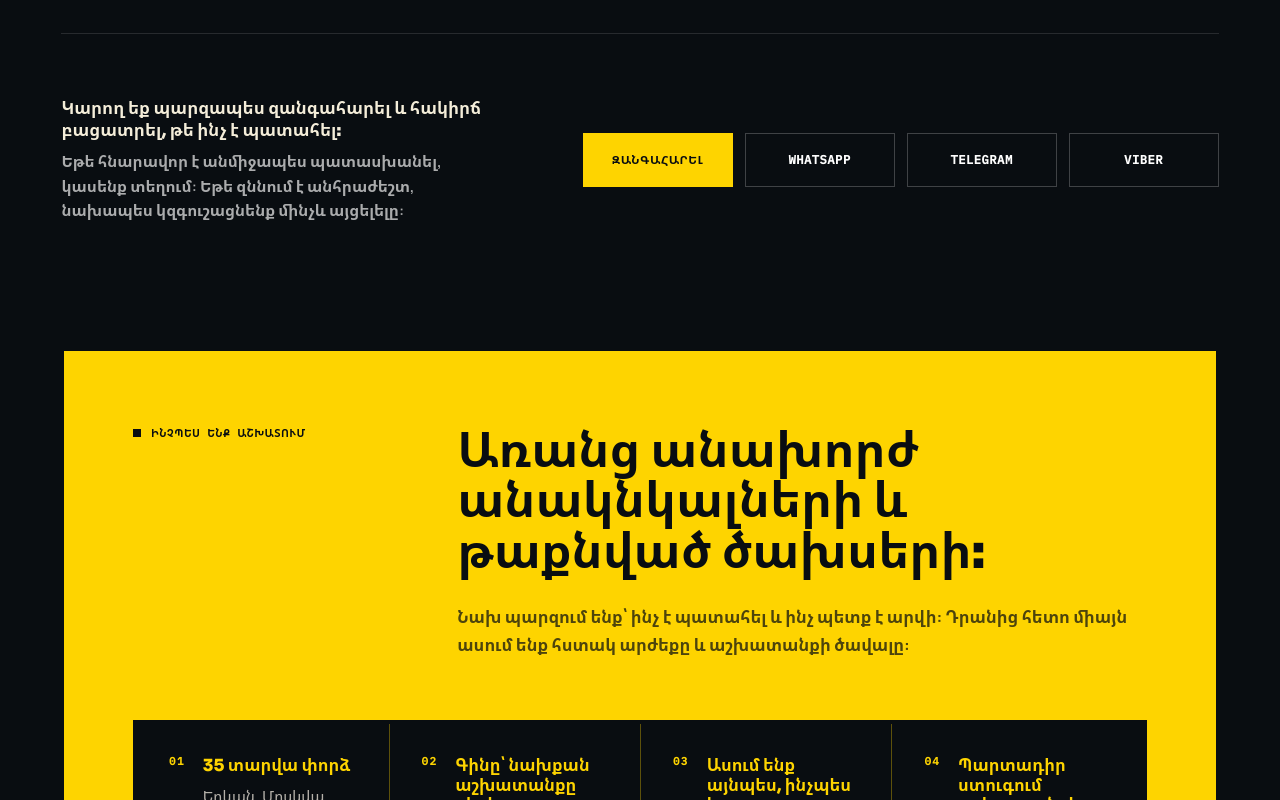
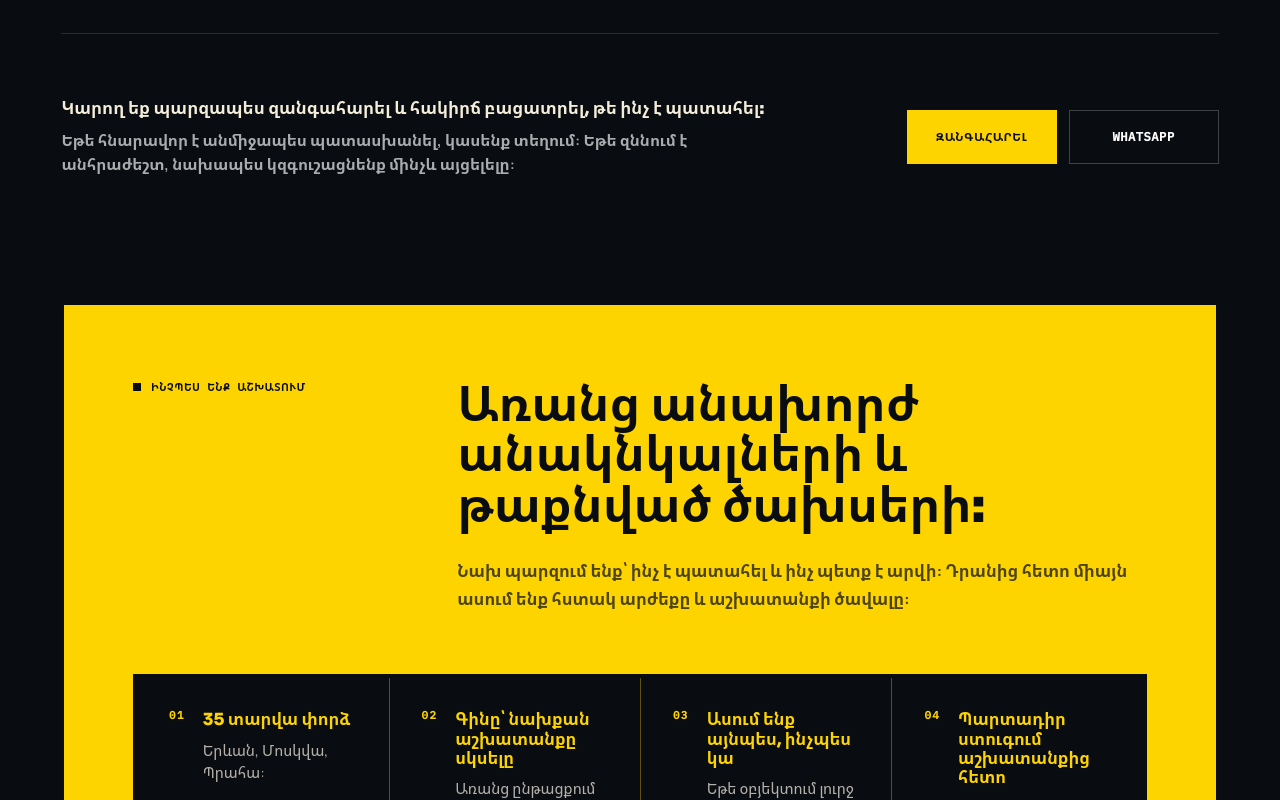
Before and after one commit to davidhov1993-ux/Electro, a React (Vite) app: page /hy/ in a window 1280 px wide. Shown: the part 2280-3080 px from the top of the page. Built offline with nearby package versions, Linux system fonts and the light colour scheme; no server answers.

Commit message:
Remove extra messenger links

```diff
--- a/src/components/HomeServiceWall.tsx
+++ b/src/components/HomeServiceWall.tsx
@@ -1,8 +1,6 @@
 import {
   businessPhoneDisplay,
   businessPhoneMachine,
-  businessTelegramUrl,
-  businessViberUrl,
   businessWhatsappUrl,
 } from "@/src/content/site";
 import type { Locale } from "@/src/types";
@@ -286,20 +284,6 @@ function HomeServiceScopeCopy({
           >
             {copy.whatsappLabel}
           </a>
-          <a
-            href={businessTelegramUrl}
-            target="_blank"
-            rel="noreferrer"
-            className="home-service-scope__button home-service-scope__button--ghost"
-          >
-            Telegram
-          </a>
-          <a
-            href={businessViberUrl}
-            className="home-service-scope__button home-service-scope__button--ghost"
-          >
-            Viber
-          </a>
         </div>
       </div>
     </div>
--- a/src/components/HomeTrustSection.tsx
+++ b/src/components/HomeTrustSection.tsx
@@ -6,8 +6,6 @@ import { businessEmail, hasBusinessEmail } from "@/src/content/contact";
 import {
   businessPhoneDisplay,
   businessPhoneMachine,
-  businessTelegramUrl,
-  businessViberUrl,
   businessWhatsappUrl,
 } from "@/src/content/site";
 import { submitContactRequest } from "@/src/lib/contactForm";
@@ -98,8 +96,6 @@ interface TrustCopy {
 const phone = businessPhoneDisplay;
 const phoneHref = `tel:${businessPhoneMachine}`;
 const whatsappHref = businessWhatsappUrl;
-const telegramHref = businessTelegramUrl;
-const viberHref = businessViberUrl;
 const email = businessEmail;
 const showEmail = hasBusinessEmail;
 
@@ -681,8 +677,6 @@ export function HomeTrustSection({ locale }: { locale: Locale }) {
             <div className="home-trust-page__contact-links">
               <a href={phoneHref}>{phone}</a>
               <a href={whatsappHref} target="_blank" rel="noreferrer">WhatsApp</a>
-              <a href={telegramHref} target="_blank" rel="noreferrer">Telegram</a>
-              <a href={viberHref}>Viber</a>
               {showEmail ? <a href={`mailto:${email}`}>{email}</a> : null}
             </div>
           </div>
--- a/src/content/site.ts
+++ b/src/content/site.ts
@@ -13,15 +13,11 @@ export const supportedLocales: Locale[] = ["ru", "hy"];
 
 export const fallbackSiteUrl = "https://electric-yerevan.am";
 const configuredSiteUrl = (import.meta.env.VITE_SITE_URL as string | undefined)?.trim();
-const configuredTelegramUrl = (import.meta.env.VITE_TELEGRAM_URL as string | undefined)?.trim();
-const configuredViberUrl = (import.meta.env.VITE_VIBER_URL as string | undefined)?.trim();
 export const siteUrl = configuredSiteUrl ? configuredSiteUrl.replace(/\/$/, "") : fallbackSiteUrl;
 
 export const businessPhoneDisplay = "+374 99 586 469";
 export const businessPhoneMachine = "+37499586469";
 export const businessWhatsappUrl = "https://wa.me/37499586469";
-export const businessTelegramUrl = configuredTelegramUrl || "https://t.me/electric_yerevan";
-export const businessViberUrl = configuredViberUrl || "viber://chat?number=%2B37499586469";
 
 export const defaultLocale: Locale = "ru";
 
--- a/src/lib/seo.ts
+++ b/src/lib/seo.ts
@@ -2,8 +2,6 @@ import {
   brandName,
   businessPhoneDisplay,
   businessPhoneMachine,
-  businessTelegramUrl,
-  businessViberUrl,
   businessWhatsappUrl,
   siteUrl,
   t,
@@ -193,16 +191,6 @@ export function createLocalBusinessSchema(locale: Locale): Schema {
         name: "WhatsApp",
         target: businessWhatsappUrl,
       },
-      {
-        "@type": "CommunicateAction",
-        name: "Telegram",
-        target: businessTelegramUrl,
-      },
-      {
-        "@type": "CommunicateAction",
-        name: "Viber",
-        target: businessViberUrl,
-      },
     ],
   };
 }
--- a/src/pages/PrivacyPage.tsx
+++ b/src/pages/PrivacyPage.tsx
@@ -48,7 +48,7 @@ const privacyCopy: Record<Locale, PrivacyCopy> = {
         title: "2. Цели сбора данных",
         items: [
           "Обработка вашей заявки на вызов электрика.",
-          "Консультации по телефону, WhatsApp или другим мессенджерам.",
+          "Консультации по телефону или WhatsApp.",
           "Расчет стоимости и подготовка мастера к выезду.",
           "Улучшение работы сайта с помощью аналитических систем, включая Google Analytics, только в рамках выбранного вами согласия.",
         ],
@@ -112,7 +112,7 @@ const privacyCopy: Record<Locale, PrivacyCopy> = {
         title: "2. Տվյալների հավաքագրման նպատակները",
         items: [
           "Էլեկտրիկի կանչի վերաբերյալ Ձեր հայտի մշակում:",
-          "Հեռախոսով, WhatsApp-ով կամ այլ մեսենջերներով խորհրդատվության տրամադրում:",
+          "Հեռախոսով կամ WhatsApp-ով խորհրդատվության տրամադրում:",
           "Արժեքի հաշվարկ և վարպետի նախապատրաստում այցին:",
           "Վերլուծական համակարգերի, այդ թվում՝ Google Analytics-ի միջոցով կայքի աշխատանքի բարելավում՝ միայն Ձեր ընտրած համաձայնության շրջանակում:",
         ],
```
Also changed, not shown: scripts/enhance-static-seo.mjs (+1 -13 lines).
